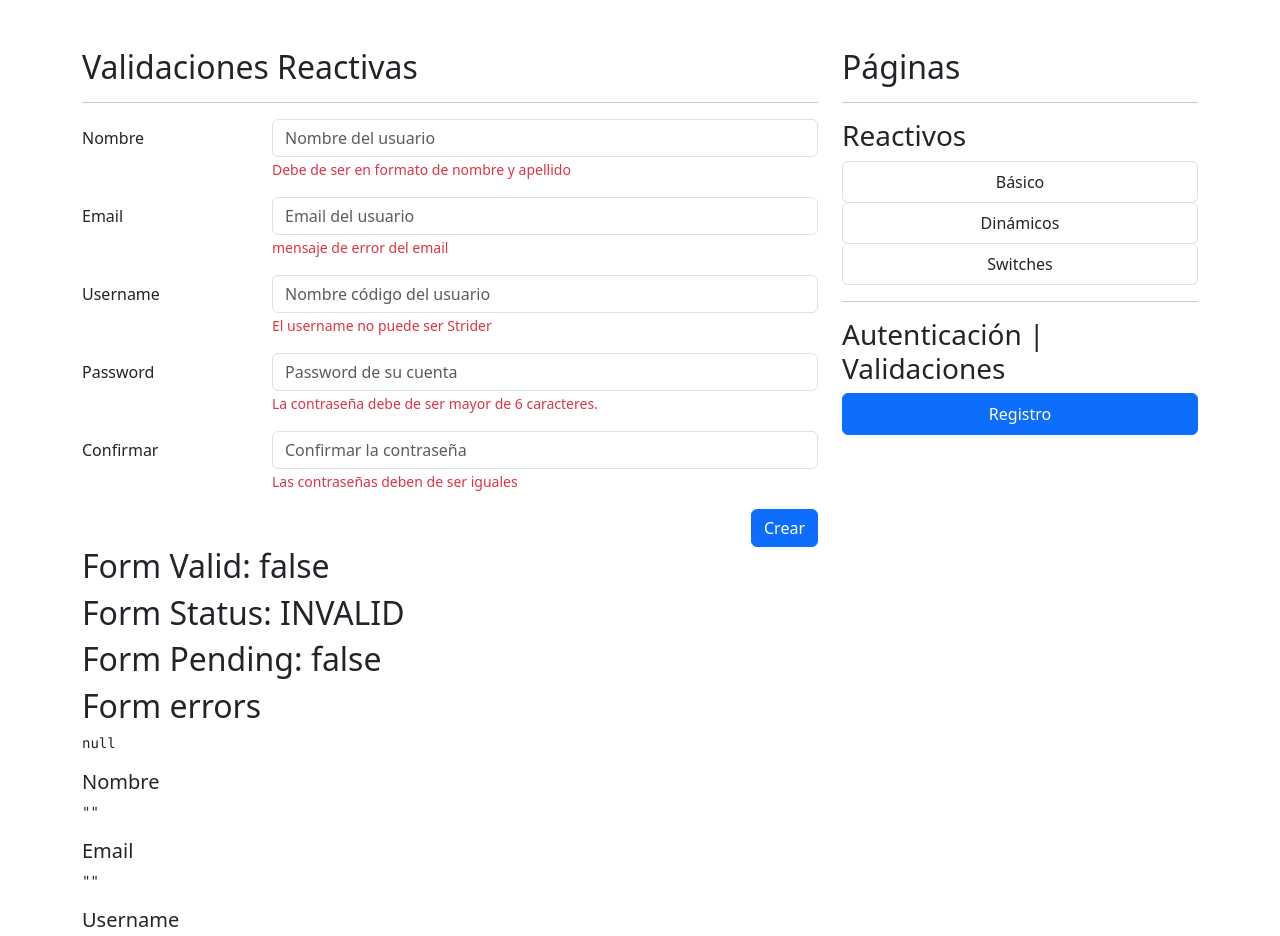
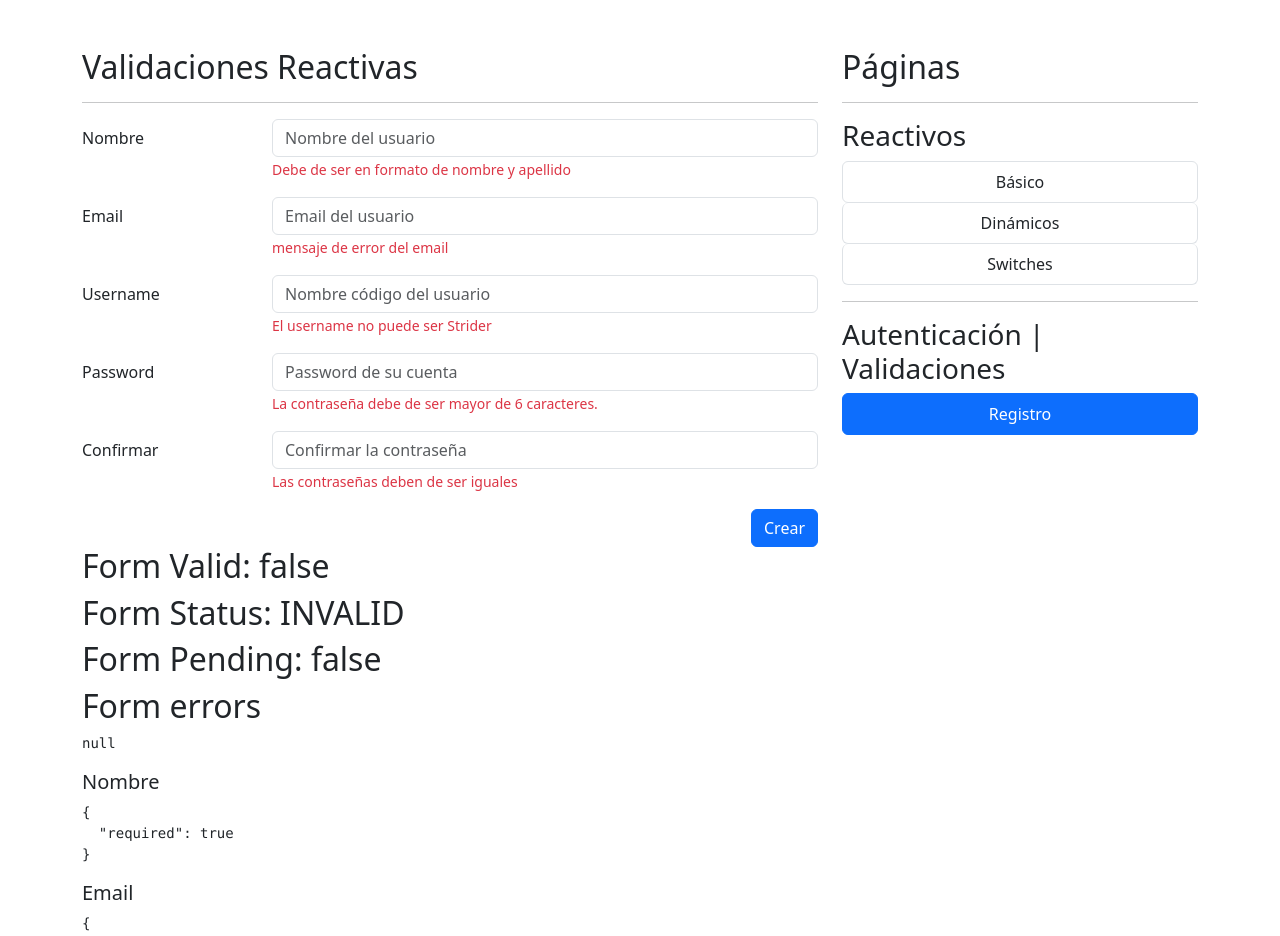
Before and after one commit to hatorob/formulariosReactivos, an Angular app: page /auth/register in a window 1280 px wide. Shown: the top 936 px of the page. Built offline with nearby package versions, Linux system fonts and the light colour scheme.

Commit message:
Validaciones de correo, patrones y uso de expresiones regulares

```diff
--- a/src/app/auth/pages/register-pages/register-pages.component.html
+++ b/src/app/auth/pages/register-pages/register-pages.component.html
@@ -102,10 +102,10 @@
 <pre>{{ myForm.errors| json }}</pre>
 
 <h5>Nombre</h5>
-<pre>{{ myForm.controls['name'].value | json }}</pre>
+<pre>{{ myForm.controls['name'].errors | json }}</pre>
 
 <h5>Email</h5>
-<pre>{{ myForm.controls['email'].value | json }}</pre>
+<pre>{{ myForm.controls['email'].errors | json }}</pre>
 
 <h5>Username</h5>
 <pre>{{ myForm.controls['userName'].errors | json }}</pre>
--- a/src/app/auth/pages/register-pages/register-pages.component.ts
+++ b/src/app/auth/pages/register-pages/register-pages.component.ts
@@ -1,6 +1,8 @@
 import { Component } from '@angular/core';
 import { FormBuilder, FormGroup, Validators } from '@angular/forms';
-import { cantBeStrider } from '../../../shared/validators/validators.functions';
+//import { cantBeStrider, emailPattern } from '../../../shared/validators/validators.functions';
+//! Podemos usar la importanciones así también
+import * as customValidators from '../../../shared/validators/validators.functions';
 
 @Component({
   templateUrl: './register-pages.component.html',
@@ -9,9 +11,9 @@
 export class RegisterPagesComponent {
 
   public myForm: FormGroup = this.fb.group({
-    name: ['', [ Validators.required ]],
-    email: ['', [ Validators.required ]],
-    userName: ['', [ Validators.required, cantBeStrider ]],
+    name: ['', [ Validators.required, Validators.pattern(customValidators.firstNameAndLastnamePattern) ]],
+    email: ['', [ Validators.required, Validators.pattern(customValidators.emailPattern) ]],
+    userName: ['', [ Validators.required, customValidators.cantBeStrider ]],
     password: ['', [ Validators.required, Validators.minLength(6) ]],
     confirmedPassword:  ['', [ Validators.required ]]
   })
--- a/src/app/shared/validators/validators.functions.ts
+++ b/src/app/shared/validators/validators.functions.ts
@@ -1,7 +1,13 @@
-import { FormControl } from "@angular/forms";
+import { FormControl, ValidationErrors } from "@angular/forms";
+
+//! Validaciones de email
+export const emailPattern: string = "^[a-z0-9._%+-]+@[a-z0-9.-]+\\.[a-z]{2,4}$";
+//! Validiaciones del nombre
+export const firstNameAndLastnamePattern: string = '([a-zA-Z]+) ([a-zA-Z]+)';
 
 
-export const cantBeStrider = (control: FormControl) => {
+
+export const cantBeStrider = (control: FormControl): ValidationErrors | null => {
 
   const value: string = control.value.trim().toLowerCase();
 
```
